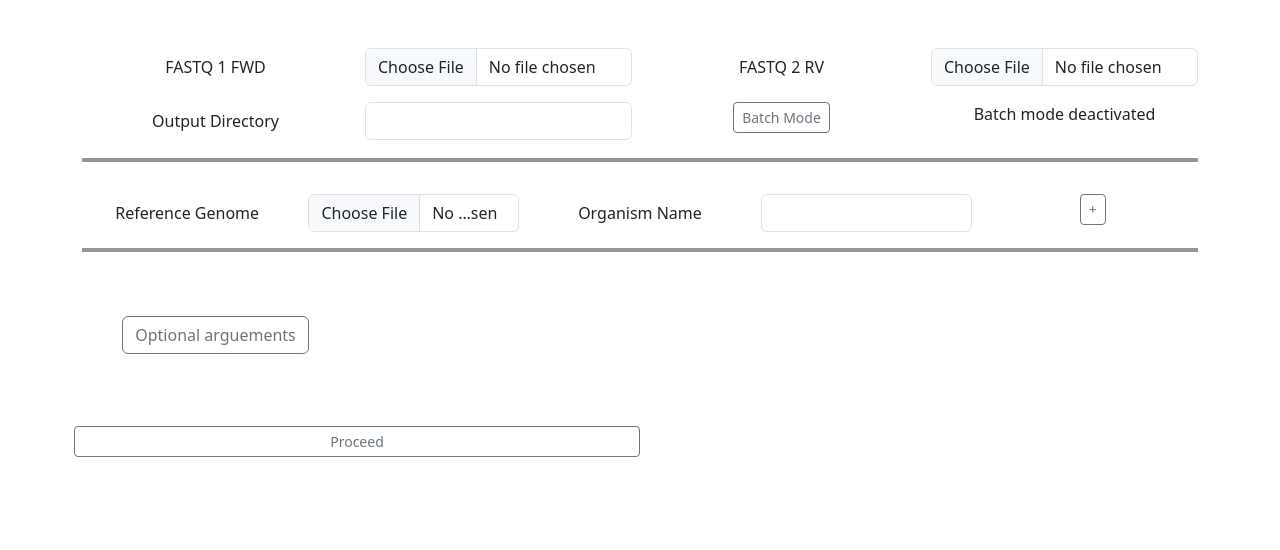
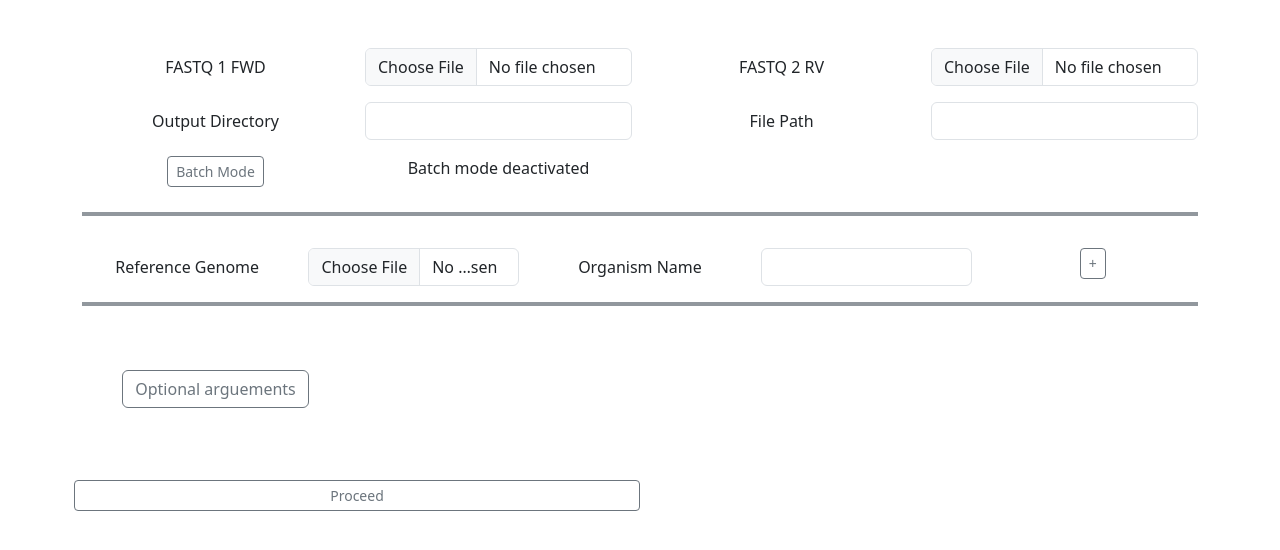
Before and after one commit to arnaualbert/cmp_ui, a Flask app: page /demultiplexing in a window 1280 px wide. Shown: the part 56-606 px from the top of the page. Run offline with Flask 2, Linux system fonts and the light colour scheme; some libraries are stand-ins or nearby versions.

Commit message:
file path for fastas

```diff
--- a/app.py
+++ b/app.py
@@ -14,6 +14,7 @@ app = Flask(__name__)
 # Get current path
 path = os.getcwd()
 print(path)
+
 # file Upload
 DEMULTIPLEXING_FOLDER = os.path.join(path, 'demultiplexing')
 FWD_FOLDER = os.path.join(path, 'demultiplexing/fwd')
@@ -52,12 +53,14 @@ def demultiplexing():
 
         fastas_fwd = request.files.getlist("fastas_fwd")
         fastas_fwd_ls = []
+        file_path = request.form['path_file']
         for f in fastas_fwd:
             if f and allowed_file(f.filename):
                 print(f.filename)
                 print(secure_filename(f.filename))
                 filename = secure_filename(f.filename)
-                fastas_fwd_ls.append(os.path.join(filename))
+                # fastas_fwd_ls.append(os.path.join(filename))
+                fastas_fwd_ls.append(os.path.join(file_path,filename))
         fastas_rv = request.files.getlist("fastas_rv")
         fastas_rv_ls = []
         for f in fastas_rv:
@@ -65,13 +68,17 @@ def demultiplexing():
                 file = f
                 filename = secure_filename(f.filename)
                 print('---------------------------------')
-                print(f.filename)
-                print(f.headers)
-                print(f.name)
-                print(f.stream)
+                print(f'filenname = {f.filename}')
+                print(f'headers = {f.headers}')
+                print(f'name = {f.name}')
+                print(f'stream = {f.stream}')
+                print(f'filename = {filename}')
+                print(f'file = {file}')
                 print('---------------------------------')
-                fastas_rv_ls.append(os.path.join(filename))
+                # fastas_rv_ls.append(os.path.join(filename))
+                fastas_rv_ls.append(os.path.join(file_path,filename))
         output_dir = request.form['output_dir']
+        # file_path = request.form['file_path']
         # ref_genome = request.form.getlist('ref_genome')
         ###################################################################
         ref_genome = request.files.getlist('ref_genome')
@@ -104,6 +111,7 @@ def demultiplexing():
         print(command)
         print(type(command))
         data = {'command':command}
+        print(f'ip = {request.remote_addr}')
         return render_template('command.html',data=data)
     return render_template('demultiplexing.html')
 
@@ -114,6 +122,7 @@ def demultiplexing_batch():
         output_dir = request.form['output_dir']
         fastas_fwd = request.files.getlist("fastas")
         fastas_fwd_ls = []
+        # for f in fastas_fwd:
         for f in fastas_fwd:
             if f and allowed_file(f.filename):
                 print(f.filename)
--- a/templates/demultiplexing.html
+++ b/templates/demultiplexing.html
@@ -56,6 +56,12 @@
                     </div>
                     <div class="col">
                         <input type="text" id="output_dir" name="output_dir" class="form-control">
+                    </div>
+                    <div class="col">
+                        <label for="path_file" class="col-form-label">File Path</label>
+                    </div>
+                    <div class="col">
+                        <input type="text" id="path_file" name="path_file" class="form-control">
                     </div>
                     <div class="col">
                         <button type="button" class="btn btn-outline-secondary btn-sm" onclick="window.location.href='/demultiplexing_batch'">Batch Mode</button>
```
